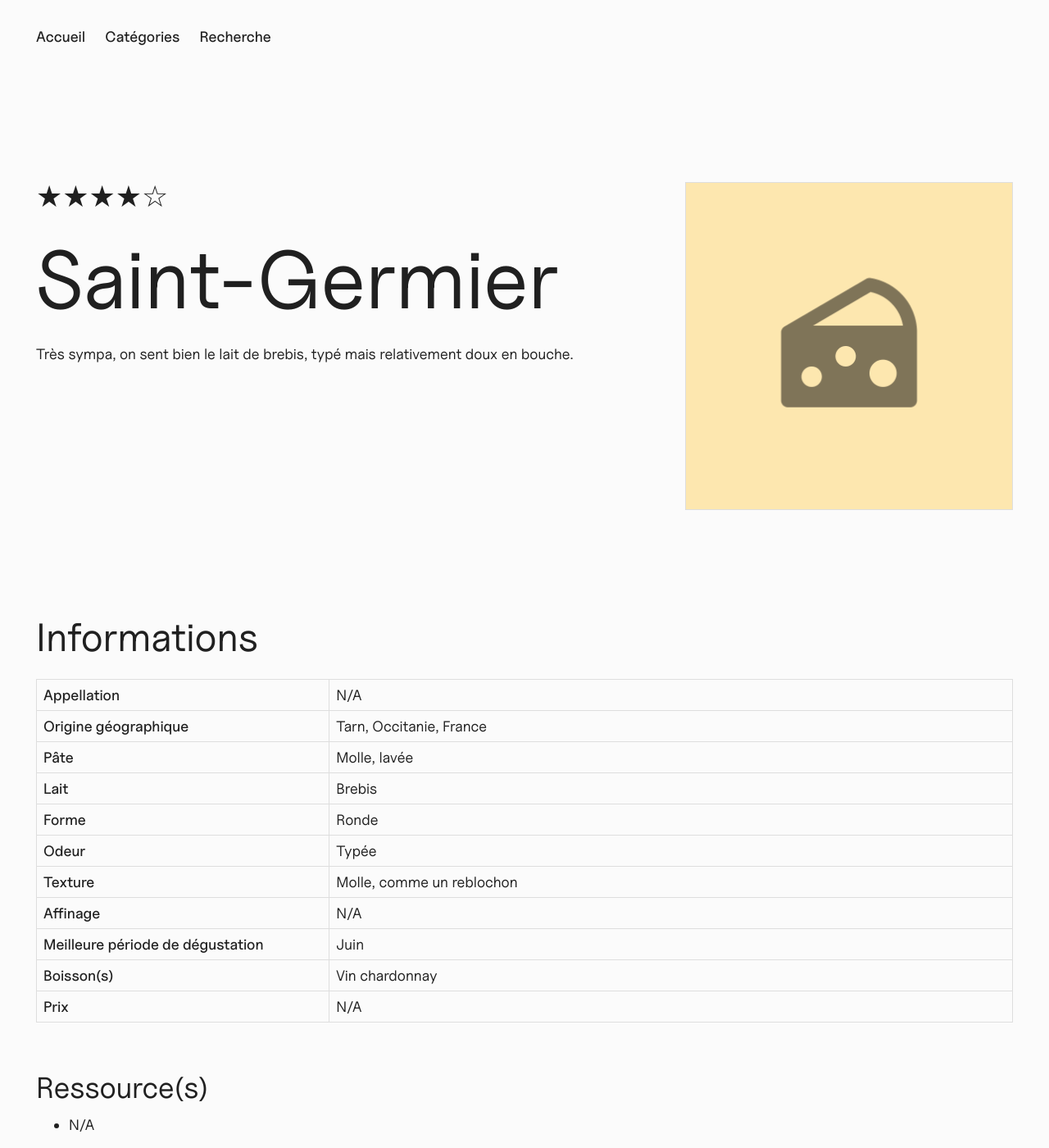
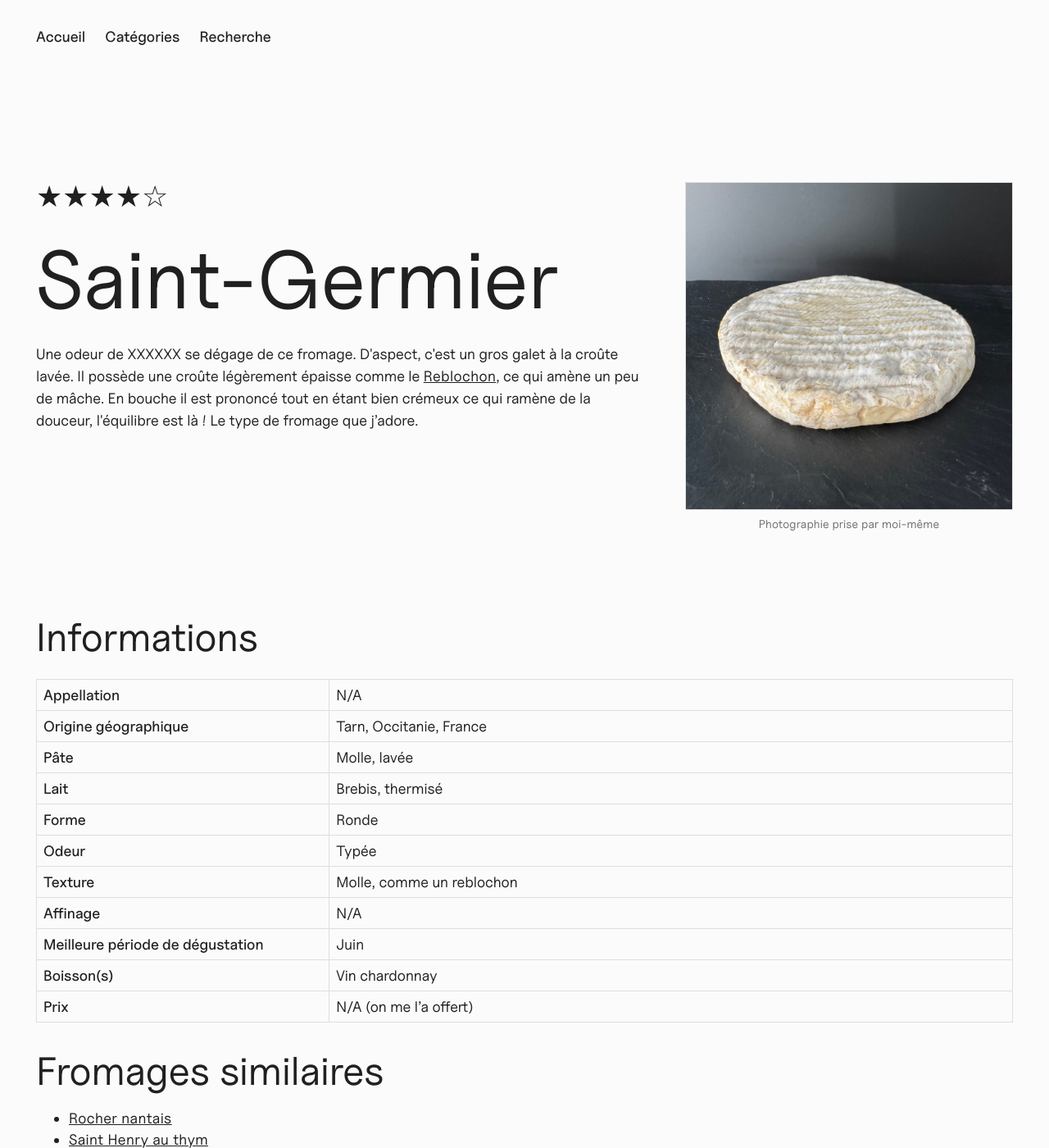
Before and after one commit to timotheejulien/fromages, a Jekyll site: the page built from _posts/2024-02-21-saint-germier.md, in a window 1280 px wide and 1400 px high. Shown: the whole window at 82% size. Built offline with Jekyll 4.4.1, drawn with Linux system fonts in a browser that asks for light colours; comment, search, counter and statistics services are not loaded.

Commit message:
Add cheese: 2025-06-28-saint-domnin.md

```diff
--- a/_posts/2024-02-21-saint-germier.md
+++ b/_posts/2024-02-21-saint-germier.md
@@ -3,8 +3,9 @@
 title: "Saint-Germier"
 rating-date: "2024-02-21"
 note: "★★★★☆"
-image: /images/posts/image-placeholder.png
-comment: "Très sympa, on sent bien le lait de brebis, typé mais relativement doux en bouche."
+image: /images/posts/saint-germier.jpg
+image-credit: Photographie prise par moi-même
+comment: Une odeur de XXXXXX se dégage de ce fromage. D'aspect, c'est un gros galet à la croûte lavée. Il possède une croûte légèrement épaisse comme le <a href="https://fromages.timotheejulien.fr/reblochon.html">Reblochon</a>, ce qui amène un peu de mâche. En bouche il est prononcé tout en étant bien crémeux ce qui ramène de la douceur, l'équilibre est là ! Le type de fromage que j’adore.
 tags:
     - Pâte molle
     - Pâte lavée
@@ -16,14 +17,11 @@
 | **Appellation** | N/A |
 | **Origine géographique** | Tarn, Occitanie, France |
 | **Pâte** | Molle, lavée |
-| **Lait** | Brebis |
+| **Lait** | Brebis, thermisé |
 | **Forme** | Ronde |
 | **Odeur** | Typée |
 | **Texture** | Molle, comme un reblochon |
 | **Affinage** | N/A |
 | **Meilleure période de dégustation** | Juin |
-| **Boisson(s)** | Vin chardonnay  |
-| **Prix** | N/A |
-
-### Ressource(s)
-* N/A
+| **Boisson(s)** | Vin chardonnay |
+| **Prix** | N/A (on me l'a offert) |
```
Also changed, not shown: _posts/2025-06-28-saint-domnin.md (added, +30 -0 lines), images/posts/saint-domnin.jpg (added), images/posts/saint-germier.jpg (added), images/previews/saint-domnin.png (added), images/previews/template.png (added).
